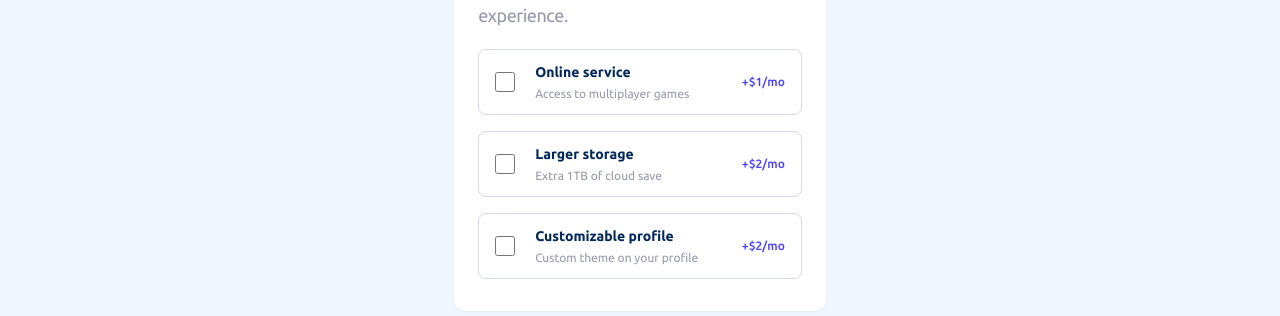
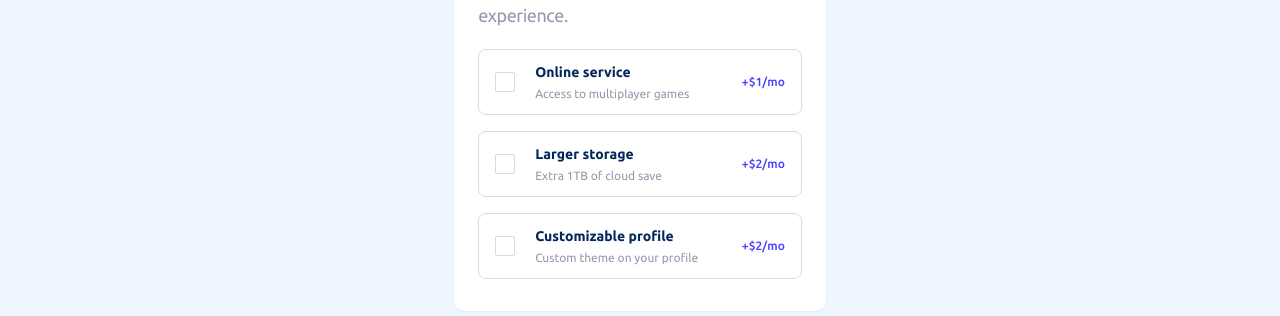
Before and after one commit to ndrvndr/multi-step-form-frontendmentor, a React (Vite) app: page /plan/addons in a window 1280 px wide. Shown: the part 207-523 px from the top of the page. Built offline with nearby package versions, Linux system fonts and the light colour scheme.

Commit message:
create checkbox component

```diff
--- a/src/components/Elements/Checkbox/Input.jsx
+++ b/src/components/Elements/Checkbox/Input.jsx
@@ -1,13 +1,18 @@
 import PropTypes from "prop-types";
+import IconCheckmark from "../../../assets/images/icon-checkmark.svg";
 
 const Input = ({ isClicked, handleClick }) => {
   return (
-    <input
-      type="checkbox"
-      checked={isClicked}
-      onChange={handleClick}
-      className="mr-5 w-5"
-    />
+    <div
+      onClick={handleClick}
+      className={`mr-5 flex h-5 w-5 items-center justify-center self-center rounded-sm border border-solid ${
+        isClicked
+          ? "border-primary-purplish-blue bg-primary-purplish-blue"
+          : "border-neutral-light-gray bg-neutral-white"
+      }`}
+    >
+      <img src={IconCheckmark} alt='Icon Checkmark' />
+    </div>
   );
 };
 
```
